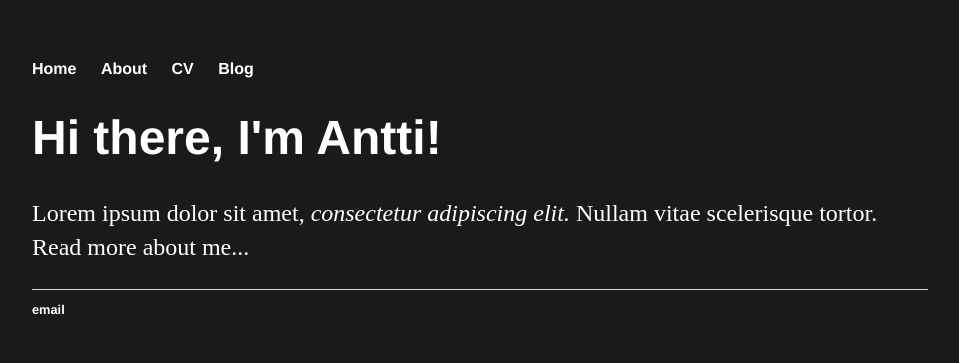
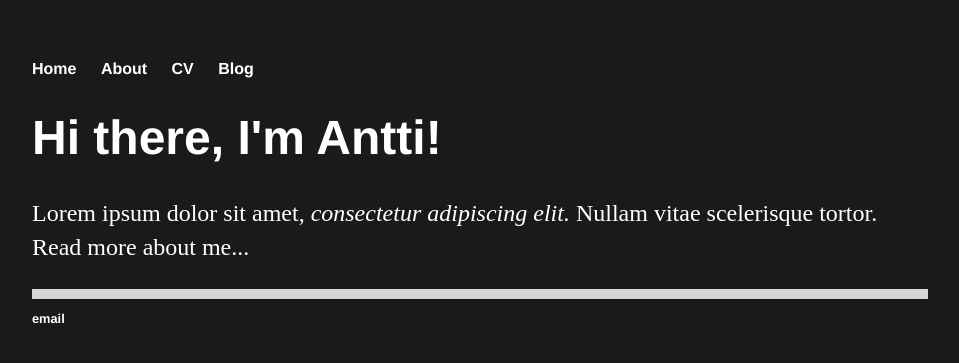
Before and after one commit to plantecophys/plantecophys, a Jekyll site: the page built from index.html, in a window 1280 px wide. Shown: the top 363 px of the page, without its empty margins (160-1119 px from the left). Built offline with Jekyll 4.4.1, drawn with Linux system fonts in a browser that asks for light colours.

Commit message:
Update main.css

```diff
--- a/css/main.css
+++ b/css/main.css
@@ -31,7 +31,7 @@ p {
     color: #ffffff;
 }
 footer {
-    border-top: 1px solid #d5d5d5;
+    border-top: 10px solid #d5d5d5;
     font-size: .8em;
 }
 
```
